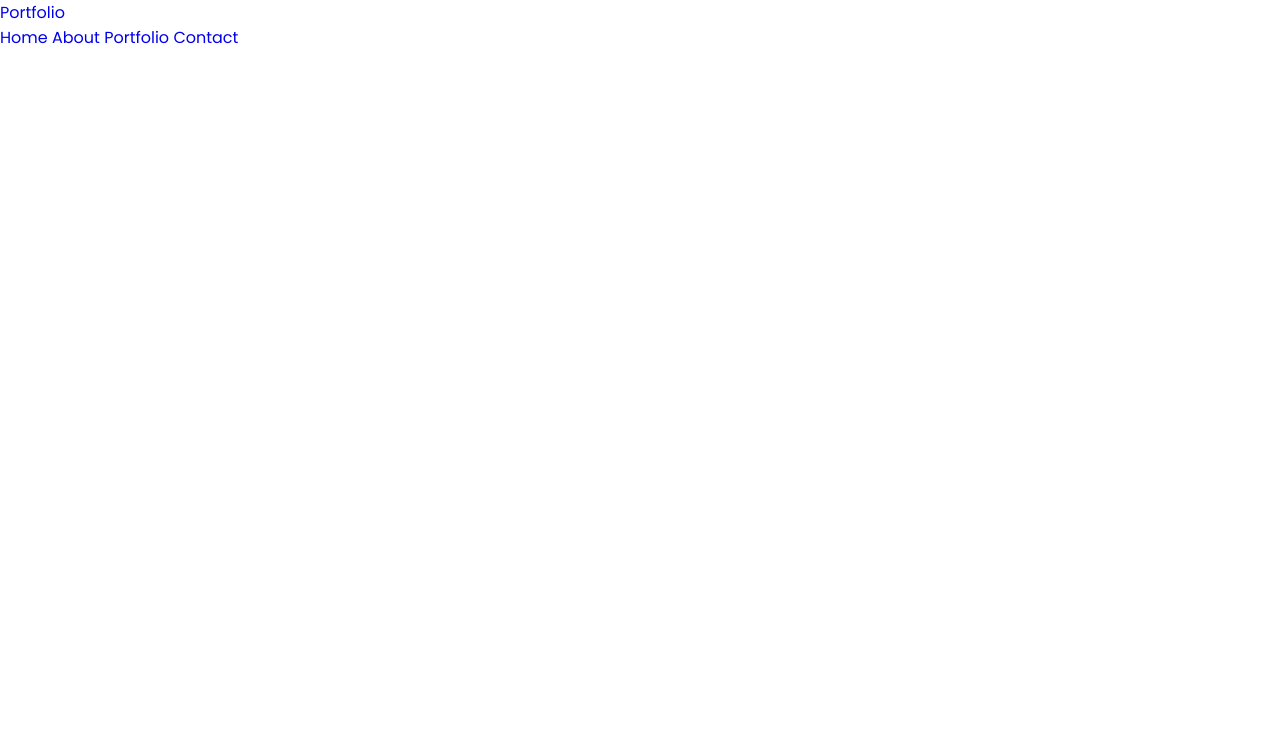
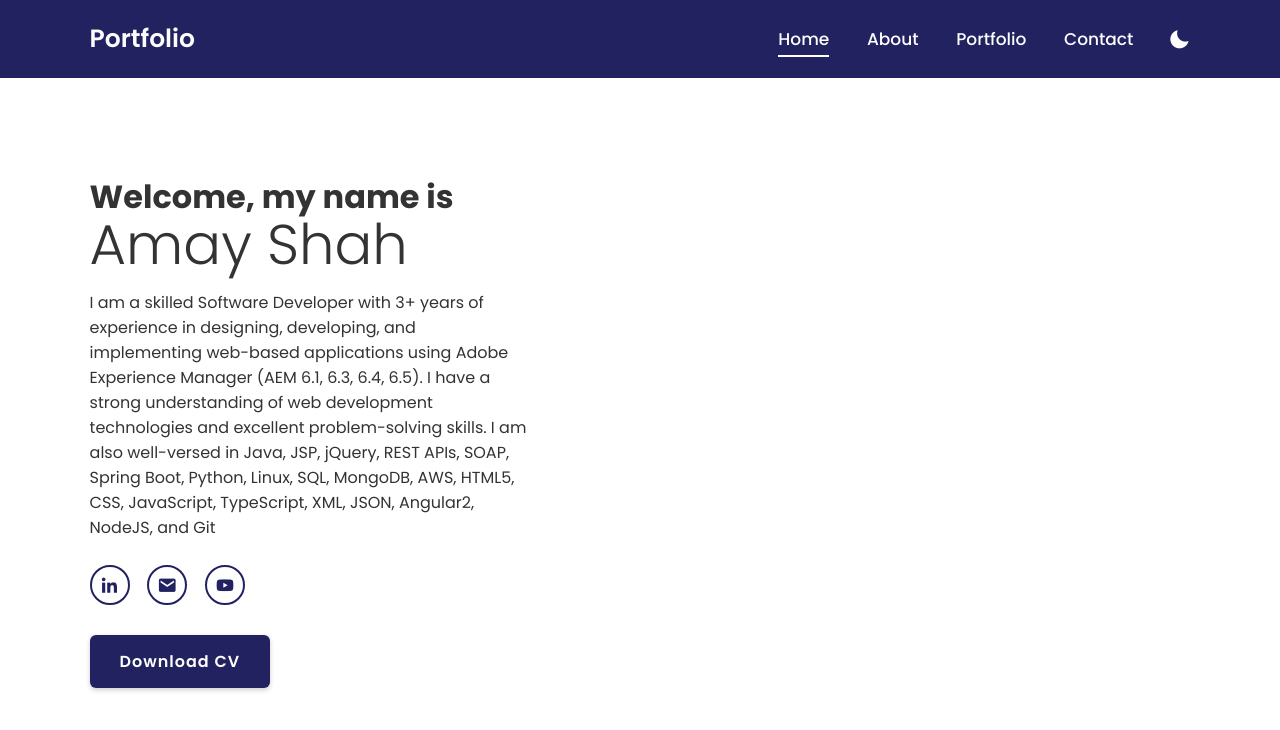
Before and after one commit to Amay-S/Demo_Website, a plain HTML site: page index.html in a window 1280 px wide. Drawn offline with nearby package versions, Linux system fonts and the light colour scheme.

Commit message:
home section info

```diff
--- a/index.html
+++ b/index.html
@@ -2,20 +2,55 @@
 <html lang="en">
 <head>
     <meta charset="UTF-8">
+    <meta http-equiv="X-UA-Compatible" content="IE=edge">
     <meta name="viewport" content="width=device-width, initial-scale=1.0">
     <title>Portfolio Website Template</title>
+    <!-- box icons plugin -->
+    <link href='https://unpkg.com/boxicons@2.1.4/css/boxicons.min.css' rel='stylesheet'>
+    <!-- css plugin -->
     <link rel="stylesheet" href="style.css">
+    <!-- javascript plugin -->
+    <script src="script.js"></script>
 </head>
 <body>
     <header class="header">
         <a href="#" class="logo">Portfolio</a>
 
         <nav class="navbar">
-            <a href="#home">Home</a>
+            <a href="#home" class="active">Home</a>
             <a href="#about">About</a>
             <a href="#portfolio">Portfolio</a>
             <a href="#contact">Contact</a>
         </nav>
+        <div class="bx bxs-moon" id="darkMode-icon"></div>
     </header>
+
+    <!-- home section design  -->
+
+    <section class="home" id="home">
+        <div class="home-content">
+            <h3>Welcome, my name is</h3>
+            <h1>Amay Shah</h1>
+            <p>I am a skilled Software Developer with 3+ years of experience in designing, developing, and implementing web-based
+                applications using Adobe Experience Manager (AEM 6.1, 6.3, 6.4, 6.5). I have a strong understanding of web
+                development technologies and excellent problem-solving skills. I am also well-versed in Java, JSP, jQuery,
+                REST APIs, SOAP, Spring Boot, Python, Linux, SQL, MongoDB, AWS, HTML5, CSS, JavaScript, TypeScript, XML, JSON,
+                Angular2, NodeJS, and Git
+            </p>
+            <div class="social-media">
+                <a href="#"><i class='bx bxl-linkedin'></i></a>
+                <a href="#"><i class='bx bxs-envelope'></i></a>
+                <a href="#"><i class='bx bxl-youtube'></i></a>
+            </div>
+
+            <a href="#" class="btn">Download CV</a>
+        </div>
+
+        <div class="profession-container">
+            <div class="profession-box">
+                <div class="profession"></div>
+            </div>
+        </div>
+    </section>
 </body>
 </html>
--- a/style.css
+++ b/style.css
@@ -11,3 +11,138 @@
     scroll-behavior: smooth;
     font-family: 'Poppins', sans-serif;
 }
+
+:root {
+    --bg-color: #fdfdfd;
+    --text-color: #333;
+    --main-color: #21225F;
+    --secondary-color: #754ef9;
+    --white-color: #fdfdfd;
+    --shadow-color: rgba(0,0,0,.2);
+}
+
+html {
+    font-size: 62.5%;
+    overflow-x: hidden;
+}
+
+body {
+    background-color: (var(--bg-color));
+    color: var(--text-color);
+}
+
+.header {
+    position: fixed;
+    top: 0;
+    left: 0;
+    width: 100%;
+    padding: 2rem 7%;
+    background-color: var(--main-color);
+    display: flex;
+    align-items: center;
+    z-index: 100;
+}
+
+.logo {
+    font-size: 2.5rem;
+    color: var(--white-color);
+    font-weight: 600;
+    cursor: default;
+    margin-right: auto;
+}
+
+.navbar a {
+    position: relative;
+    font-size: 1.7rem;
+    color: var(--white-color);
+    font-weight: 500;
+    margin-right: 3.5rem;
+}
+
+.navbar a.active::before {
+    content: '';
+    position: absolute;
+    left: 0;
+    bottom: -6px;
+    width: 100%;
+    height: .2rem;
+    background-color: var(--white-color);
+}
+
+#darkMode-icon {
+    font-size: 2.2rem;
+    color: var(--white-color);
+    cursor: pointer;
+}
+
+section {
+    min-height: 100vh;
+    padding: 10rem 7% 2rem;
+}
+
+.home {
+    display: flex;
+    align-items: center;
+}
+
+.home .home-content {
+    max-width: 44rem;
+}
+
+.home-content h3 {
+    font-size: 3.2rem;
+    font-weight: 700;
+    line-height: .3;
+}
+
+.home-content h1 {
+    font-size: 5.6rem;
+    font-weight: 70;
+    margin-bottom: .3rem;
+
+}
+
+.home-content p {
+    font-size: 1.6rem;
+}
+
+.home-content .social-media a {
+    display: inline-flex;
+    justify-content: center;
+    align-items: center;
+    width: 4rem;
+    height: 4rem;
+    background: transparent;
+    border: .2rem solid var(--main-color);
+    border-radius: 50%;
+    box-shadow: 0, .2rem, .5rem var(--shadow-color);
+    color: var(--main-color);
+    font-size: 2rem;
+    margin: 2.5rem 1.5rem 3rem 0;
+    transition: .5s ease;
+}
+
+.home-content .social-media a:hover {
+    background-color: var(--main-color);
+    color: var(--white-color);
+}
+
+.btn {
+    display: inline-block;
+    padding: 1.2rem 2.8rem;
+    background-color: var(--main-color);
+    border-radius: .6rem;
+    box-shadow: 0 .2rem .5rem var(--shadow-color);
+    font-size: 1.6rem;
+    color: var(--white-color);
+    letter-spacing: .1rem;
+    font-weight: 600;
+    border: .2rem solid transparent;
+    transition: .5s ease;
+}
+
+.btn:hover {
+    background: transparent;
+    color: var(--main-color);
+    border-color: var(--main-color);
+}
```
Also changed, not shown: script.js (added).
